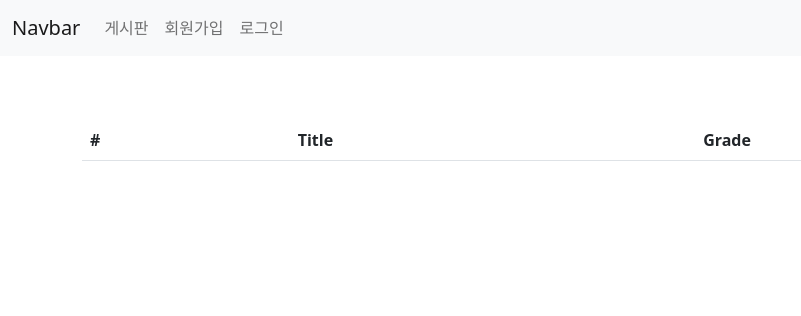
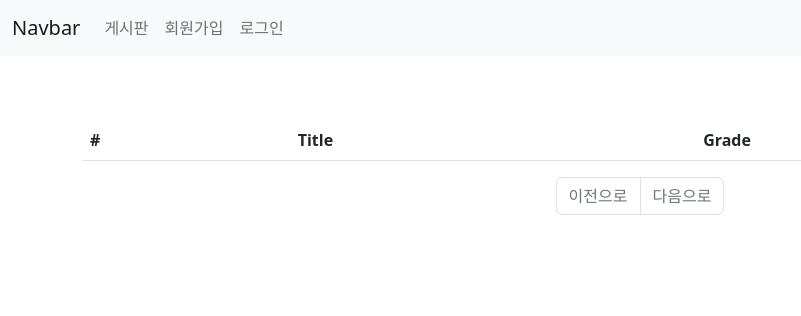
Before and after one commit to qlghwp123/Pair-05, a Django app: page /accounts/ in a window 1280 px wide. Shown: the top 316 px of the page, without its empty margins (0-801 px from the left). Run offline with Django 3.2, Linux system fonts and the light colour scheme; lists and menus that the app fills with data are empty; some libraries are stand-ins or nearby versions.

Commit message:
pagenation

```diff
--- a/reviews/templates/reviews/index.html
+++ b/reviews/templates/reviews/index.html
@@ -4,7 +4,7 @@
 
 {% block content %}
 
-<table class="table">
+  <table class="table">
     <thead>
       <tr>
         <th scope="col">#</th>
@@ -13,14 +13,52 @@
       </tr>
     </thead>
     <tbody>
-        {% for review in reviews %}
+      {% for review in posts %}
         <tr>
-            <th scope="row">{{ forloop.counter }}</th>
-            <td><a href="{% url 'reviews:detail' review.id %}">{{ review.title }}</a></td>
-            <td>{{ review.grade }}</td>
+          <th scope="row">{{ forloop.counter }}</th>
+          <td>
+            <a href="{% url 'reviews:detail' review.id %}">{{ review.title }}</a>
+          </td>
+          <td>{{ review.grade }}</td>
         </tr>
-        {% endfor %}
+      {% endfor %}
     </tbody>
   </table>
 
+  <nav class="d-flex justify-content-center" aria-label="pagination">
+    <ul class="pagination">
+      {% if posts.has_previous %}
+        <li class="page-item">
+          <a class="page-link" href="?page={{ posts.previous_page_number }}">이전으로</a>
+        </li>
+      {% else %}
+        <li class="page-item disabled">
+          <a class="page-link">이전으로</a>
+        </li>
+      {% endif %}
+
+      {% for i in posts.paginator.page_range %}
+        {% if i == posts.number %}
+          <li class="page-item active" aria-current="page">
+            <a class="page-link" href="#">{{ i }}</a>
+          </li>
+        {% else %}
+          <li class="page-item">
+            <a class="page-link" href="?page={{ i }}">{{ i }}</a>
+          </li>
+        {% endif %}
+      {% endfor %}
+
+      {% if posts.has_next %}
+        <li class="page-item">
+          <a class="page-link" href="?page={{ posts.next_page_number }}">다음으로</a>
+        </li>
+      {% else %}
+        <li class="page-item disabled">
+          <a class="page-link">다음으로</a>
+        </li>
+      {% endif %}
+    </ul>
+  </nav>
+
 {% endblock %}
```
Also changed, not shown: reviews/views.py (+6 -1 lines).
